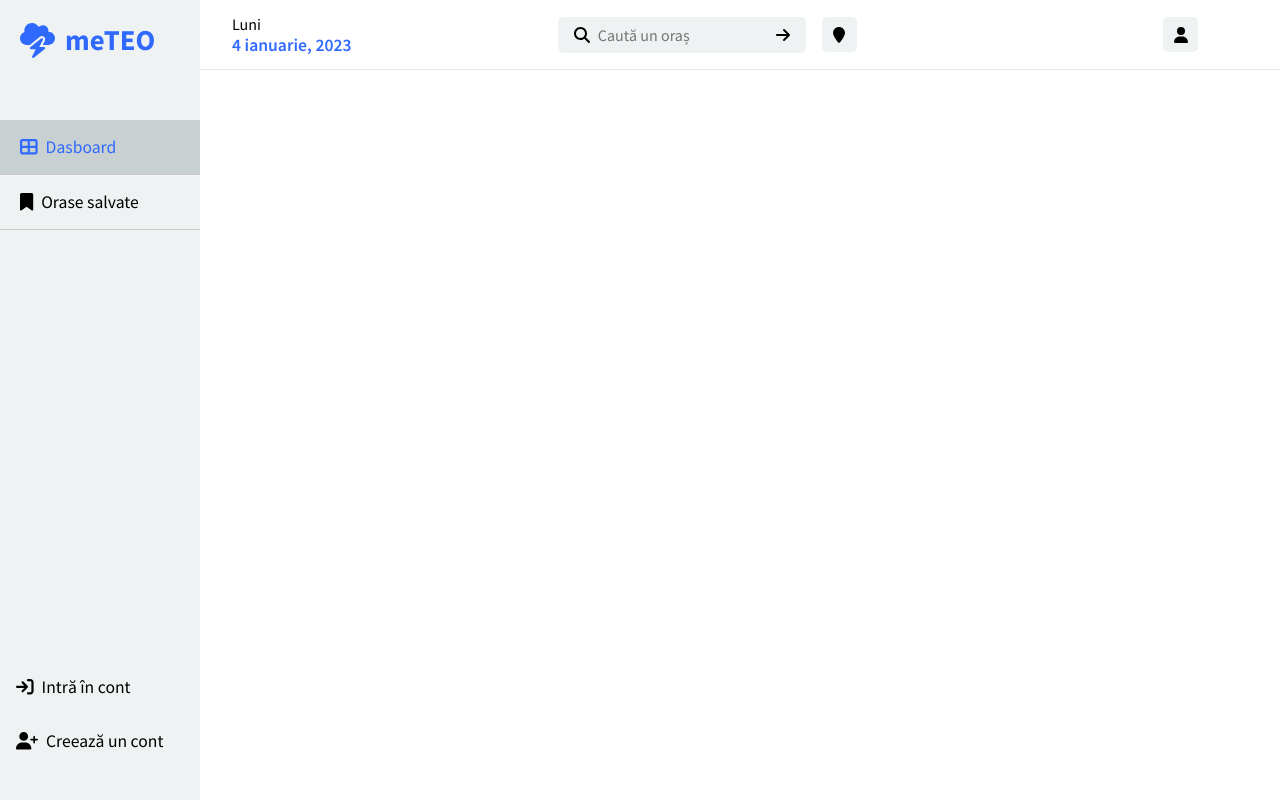
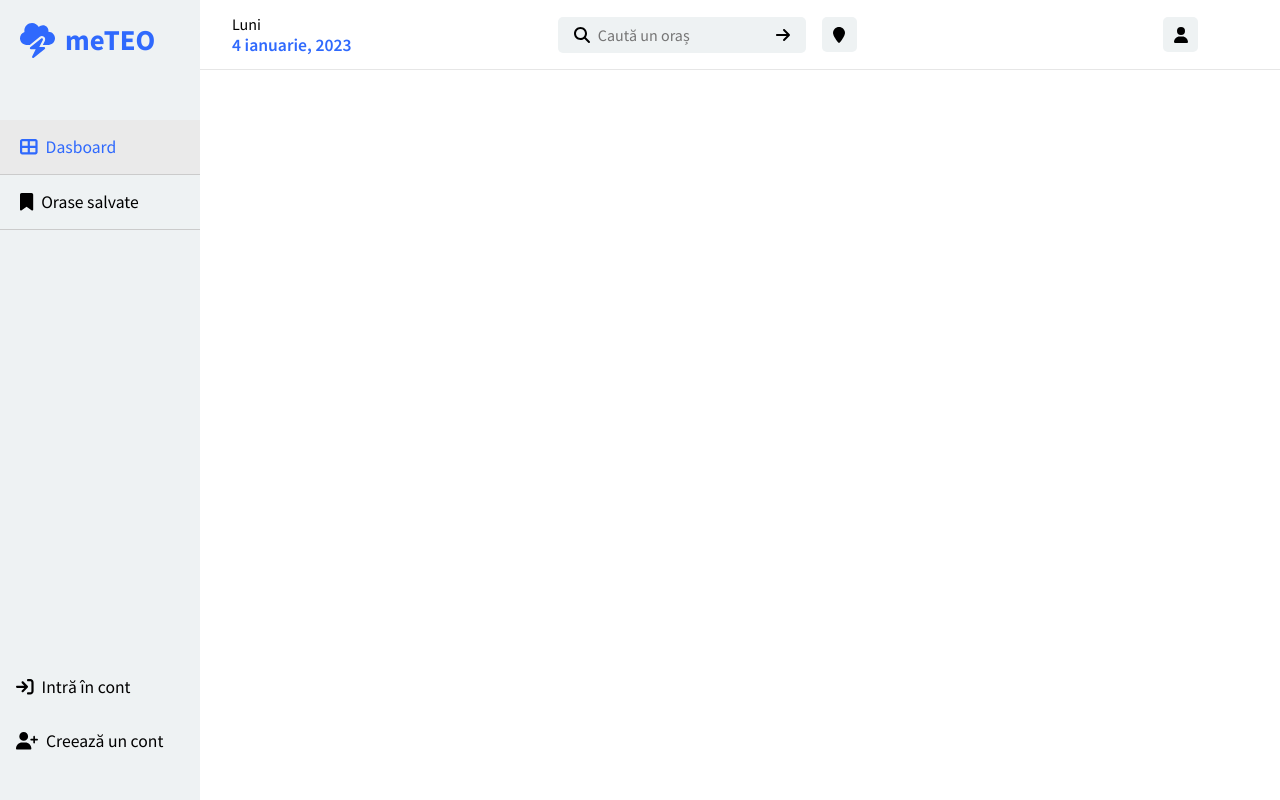
Before and after one commit to lucacieduard/weather-app, a React (Vite) app: page / in a window 1280 px wide. In both pictures the pointer is over the item "Dasboard". Built offline with nearby package versions, Linux system fonts and the light colour scheme.

Commit message:
update color hover sidebar

```diff
--- a/src/components/sidebar/sidebar.module.css
+++ b/src/components/sidebar/sidebar.module.css
@@ -48,7 +48,7 @@
 
 li:hover {
 	color: #2f69fd;
-	background-color: #c9d0d2;
+	background-color: #eaeaea;
 	cursor: pointer;
 }
 .sidebar_footer {
```
